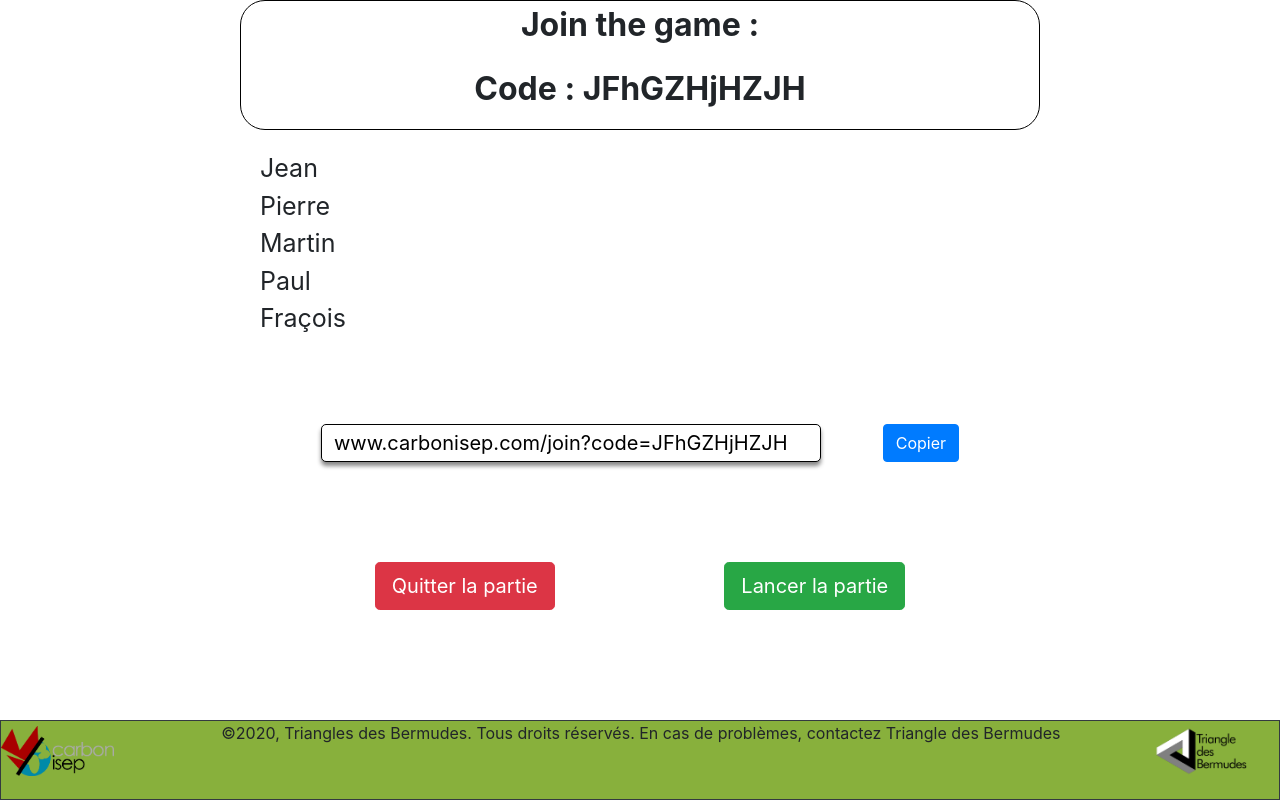
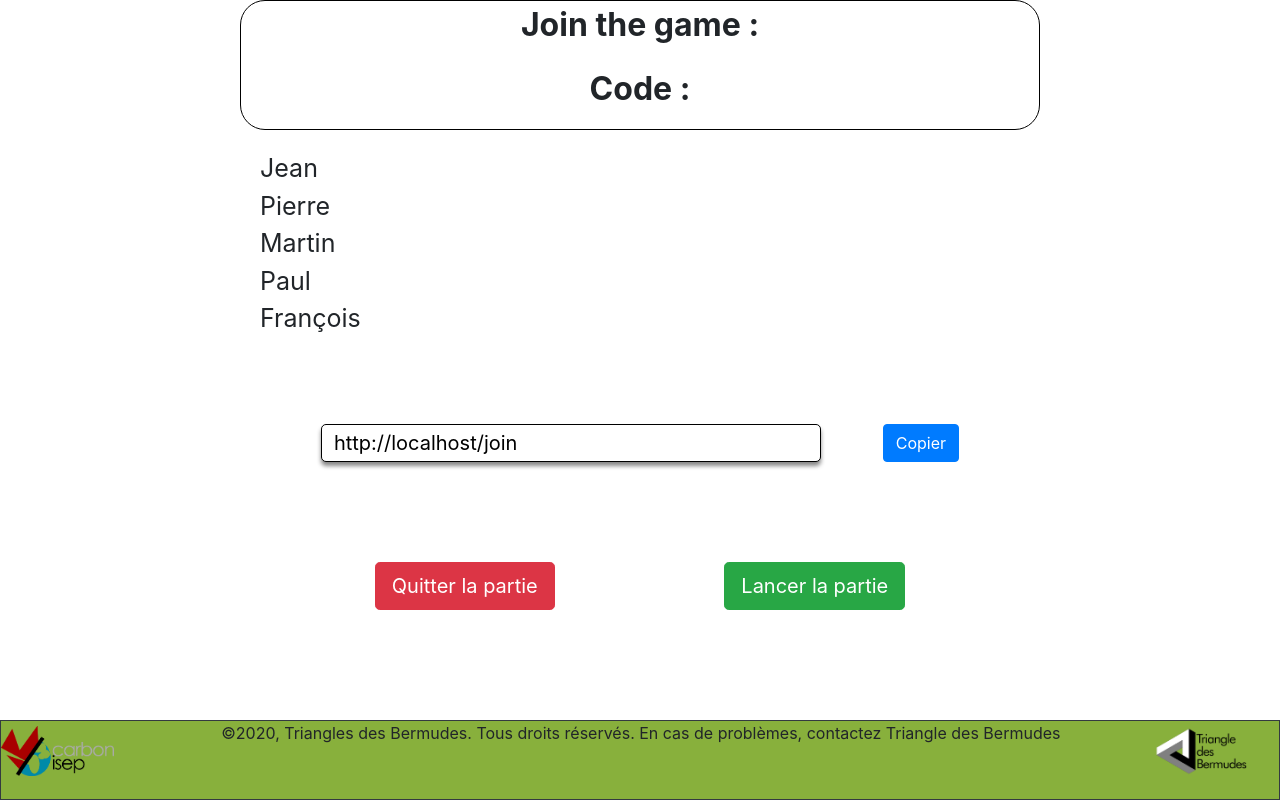
Before and after one commit to omnitrogen/carbonisep, a React (Create React App) app in the folder client/: page /join in a window 1280 px wide. Built offline with nearby package versions, Linux system fonts and the light colour scheme.

Commit message:
joinpage

```diff
--- a/client/src/components/main/static/Join.js
+++ b/client/src/components/main/static/Join.js
@@ -1,11 +1,11 @@
 import React, { Component } from "react";
 import Button from "react-bootstrap/Button";
 
-const noms = ["Jean", "Pierre", "Martin", "Paul", "Fraçois"];
+const noms = ["Jean", "Pierre", "Martin", "Paul", "François"];
 const listItems = noms.map((nom) => <li>{nom}</li>);
-const code = "JFhGZHjHZJH";
-const url = "www.carbonisep.com/join";
-const lienPartage = url + "?code=" + code;
+
+const url = new URL(window.location.href);
+const code = url.searchParams.get("code");
 
 const owner = true;
 
@@ -63,7 +63,7 @@ export default class Join extends Component {
           <input
             readOnly
             id="LienPartage"
-            value={lienPartage}
+            value={url}
             style={{
               width: 500,
               fontSize: 20,
--- a/client/src/components/templates/JoinGame.js
+++ b/client/src/components/templates/JoinGame.js
@@ -1,13 +1,36 @@
 import React, { Component } from "react";
 import Form from "react-bootstrap/Form";
 import Button from "react-bootstrap/Button";
+import { Redirect } from "react-router-dom";
 
 export default class JoinGame extends Component {
+  async joinPartie(event) {
+    event.preventDefault();
+    var code = event.target.nomPartie.value;
+    console.log("tetst");
+
+    var gameExist = await fetch("http://localhost:8000/join?code=" + code)
+      .then((res) => res.json())
+      .then((res) => res.exist);
+    if (gameExist) {
+      var url = "/join?code=" + code;
+      console.log("redirect " + url);
+      window.location = url;
+    }
+  }
+
   render() {
     return (
-      <Form className="py-3 d-flex flex-column justify-content-center">
+      <Form
+        className="py-3 d-flex flex-column justify-content-center"
+        onSubmit={this.joinPartie}
+      >
         <Form.Group controlId="formBasicName" className="pb-1">
-          <Form.Control type="name" placeholder="Code de la partie" />
+          <Form.Control
+            type="name"
+            name="nomPartie"
+            placeholder="Code de la partie"
+          />
         </Form.Group>
         <Button variant="success" type="submit">
           Rejoindre la partie
```
Also changed, not shown: 1 other file (tests, documents, lock files or other folders).
